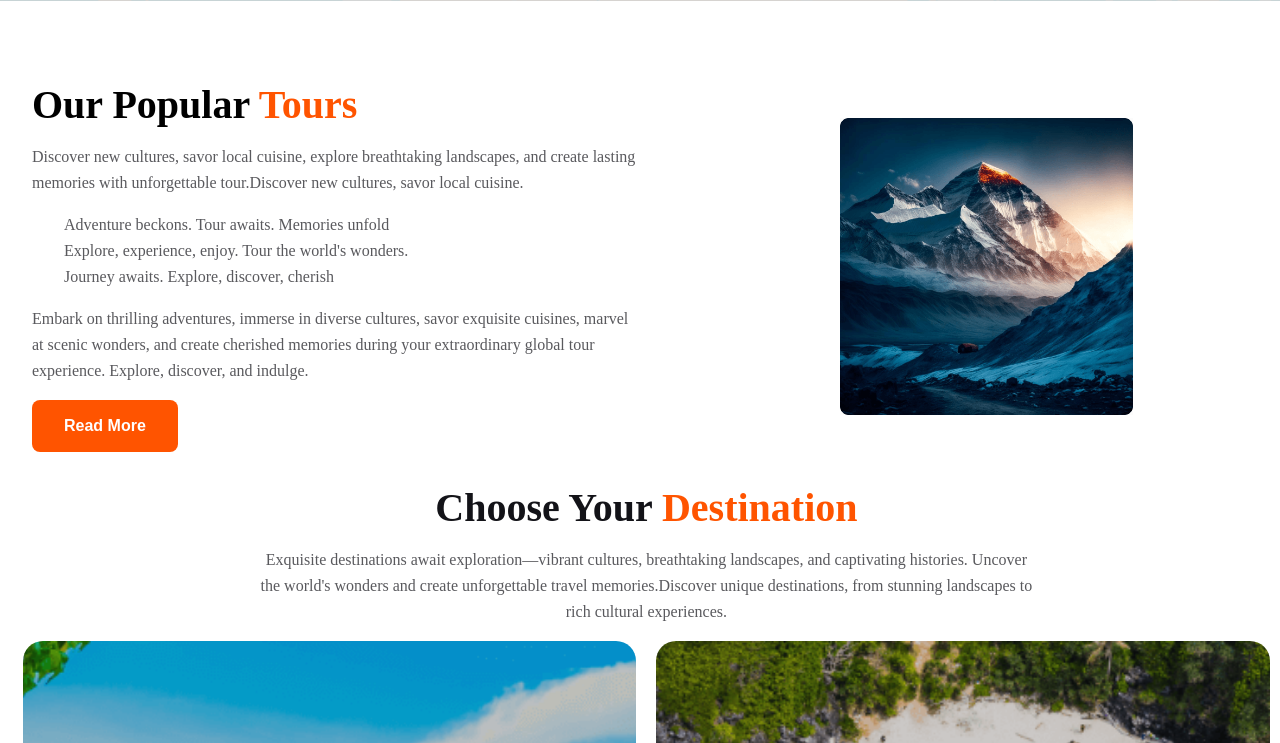
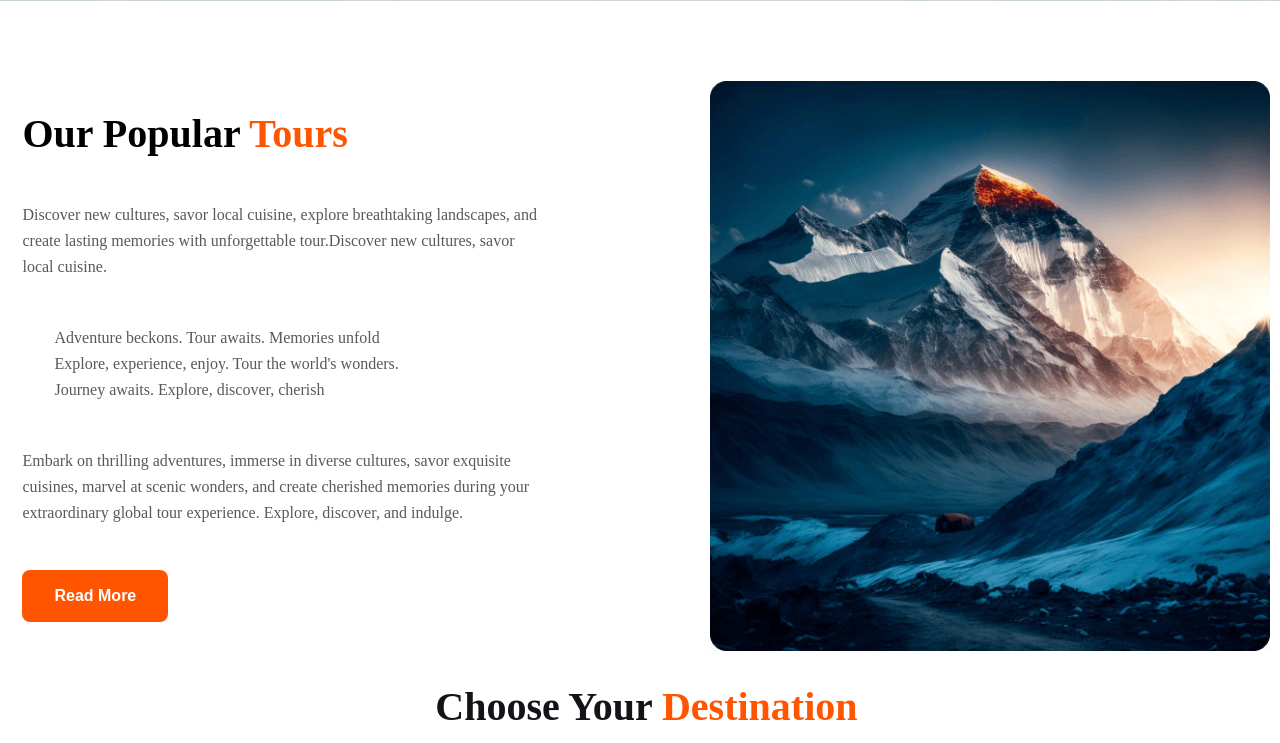
Before and after one commit to mdimamhosen/Assignment_2_9_, a plain HTML site: page index.html in a window 1280 px wide. Shown: the part 799-1542 px from the top of the page. Drawn offline with Linux system fonts and the light colour scheme.

Commit message:
final commit

```diff
--- a/style.css
+++ b/style.css
@@ -180,19 +180,22 @@
 }
 
 .btn:hover {
-    transform: scale(1.1);
+    transform: scale(.91);
 }
 
 .about {
-    margin: 5rem 0 2rem 0;
+    margin: 5rem auto 2rem auto;
     /* height: 500px; */
     /* border: #FF5400 3px solid; */
     display: flex;
+    width: 99%;
+    /* margin: ; */
+    /* border: 2px solid #FF5400; */
 }
 
 .aboutLeft {
-    padding-left: 2rem;
-    width: 65%;
+    padding-left: 1rem;
+    width: 55%;
     /* height: 100%; */
     display: flex;
     /* border: #FF5400 3px solid; */
@@ -203,18 +206,18 @@
 
 .aboutRight {
     /* border: #FF5400 3px solid; */
-    width: 35%;
+    width: 45%;
     /* height: 100%; */
     display: flex;
     align-items: center;
     justify-content: center;
-    padding-right: 5rem;
+    padding-right: 1rem;
 }
 
 .aboutRight img {
-    /* height: 100%; */
-    /* width: 100%; */
-    padding-right: 5rem;
+    height: 100%;
+    width: 100%;
+    /* padding-right: 5rem; */
     object-fit: cover;
     background-size: cover;
     background-position: center;
@@ -268,7 +271,7 @@ ul>li {
 }
 
 .btn-primary:hover {
-    transform: scale(1.1);
+    transform: scale(.9);
 }
 
 .destinationDetails {
```
